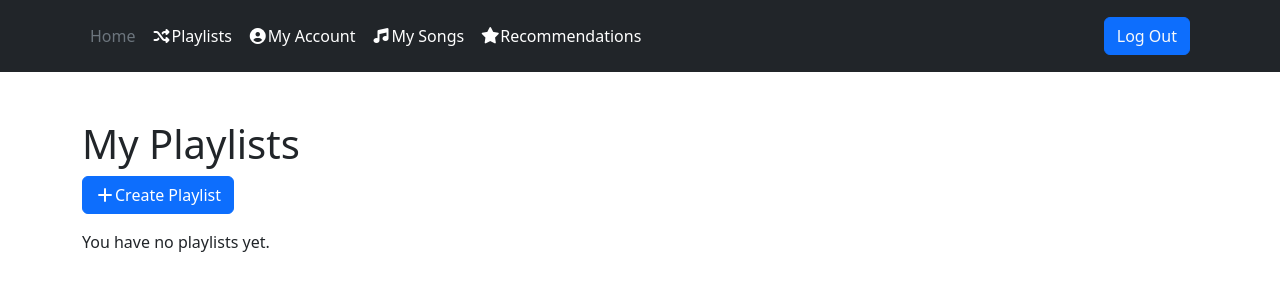
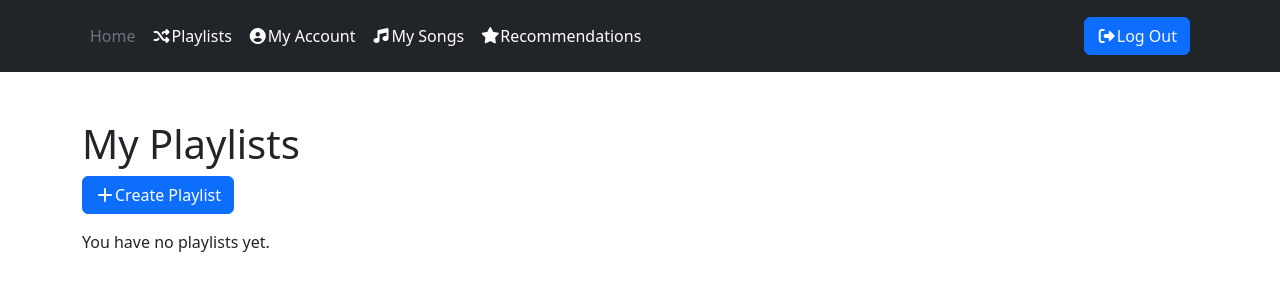
Before and after one commit to CS4300-CS5300-FA26/team-7, a Django app: page /playlists/ in a window 1280 px wide. Shown: the top 300 px of the page. Run offline with Django 5.2, Linux system fonts and the light colour scheme; the visitor is signed in with stand-in values (Sample User, id 1); data that the repository does not hold is empty.

Commit message:
Fixed signup logo again lol

```diff
--- a/crate/templates/crate/base.html
+++ b/crate/templates/crate/base.html
@@ -31,12 +31,12 @@
           <div class="text-end">
           {% if not user.is_authenticated %}
               <a class="btn btn-primary" href="{% url 'login' %}"><i class="fa-solid fa-right-to-bracket"></i>Log In</a>
-              <a class="btn btn-warning" href="{% url 'signup' %}"><i class="fa-solid fa-right-from-bracket"></i>Sign-up</a>
+              <a class="btn btn-warning" href="{% url 'signup' %}">Sign-up</a>
           {% else %}
           <!-- Django 5+ requires a POST request to securely log out -->
             <form action="{% url 'logout' %}" method="post">
                 {% csrf_token %}
-                <button class="btn btn-primary text-light me-2" type="submit">Log Out</button>
+                <button class="btn btn-primary text-light me-2" type="submit"><i class="fa-solid fa-right-from-bracket"></i>Log Out</button>
             </form>
           {% endif %}
           </div>
```
